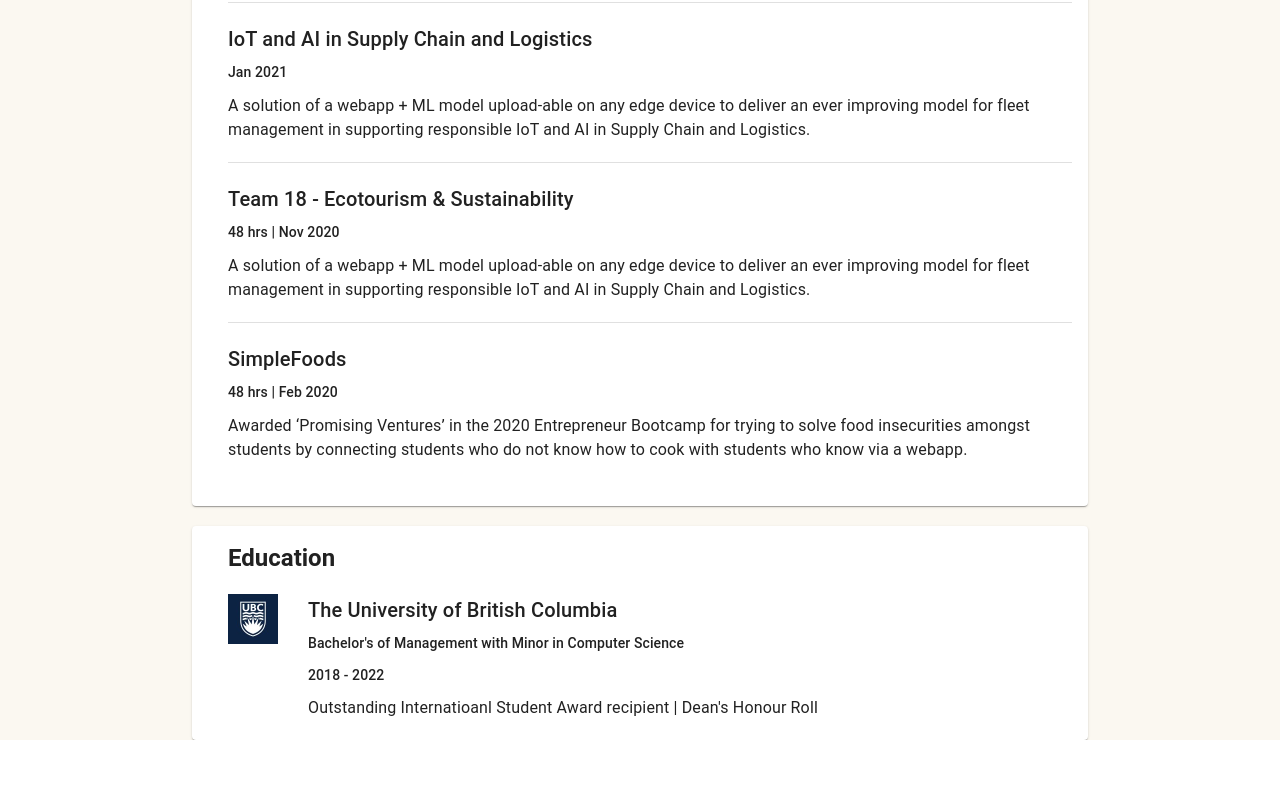
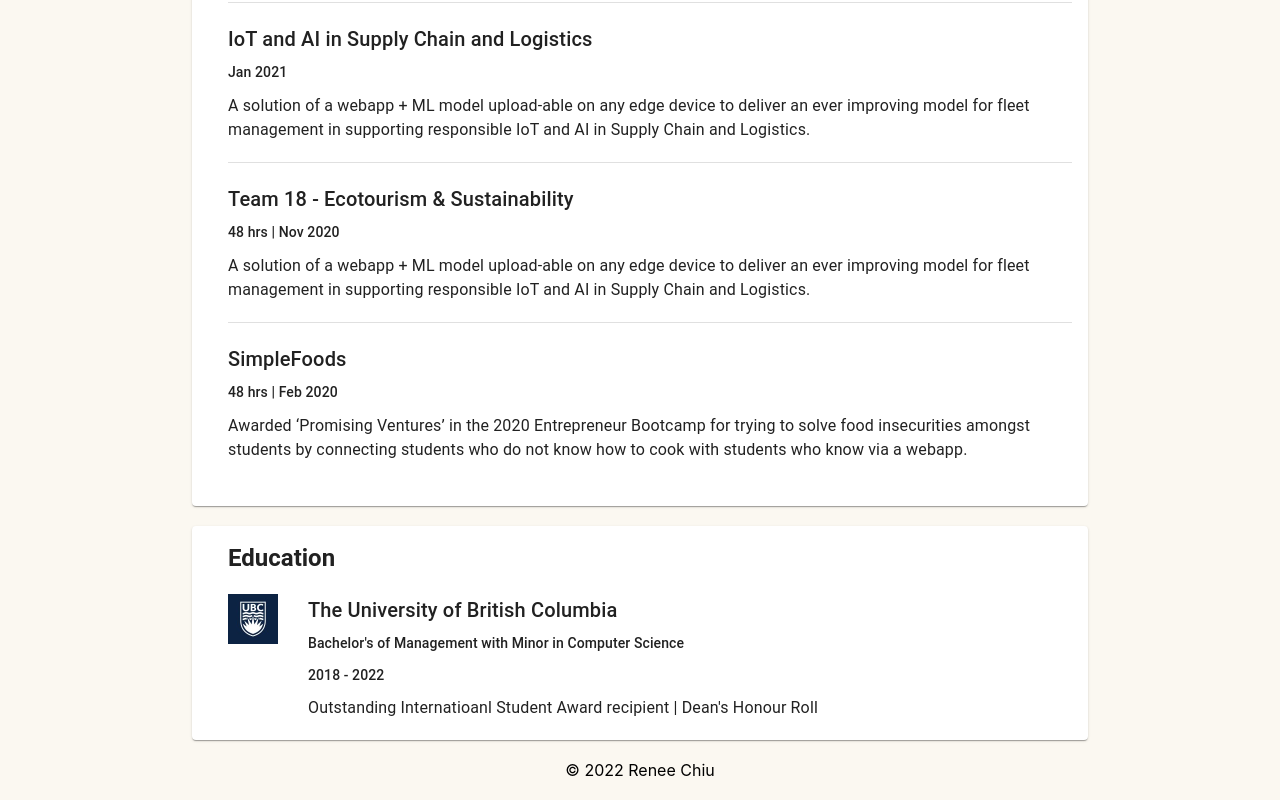
Before and after one commit to CWYRenee/CWYRenee.github.io, a React (Create React App) app: page / in a window 1280 px wide. Shown: the part 2486-3286 px from the top of the page. Before the commit the page ends 3226 px from the top, so only its background shows below. Built offline with nearby package versions, Linux system fonts and the light colour scheme.

Commit message:
initial footer commit

```diff
--- a/src/App.js
+++ b/src/App.js
@@ -5,6 +5,7 @@
 import Projects from './components/Feed/Projects';
 import Education from './components/Feed/Education';
 import Experience from './components/Feed/Experience';
+import Footer from './components/Footer/Footer';
 
 function App() {
   return (
@@ -14,6 +15,7 @@
     <Experience />
     <Projects />
     <Education />
+    <Footer />
     </div>
   );
 }
--- /dev/null
+++ b/src/components/Footer/Footer.js
@@ -0,0 +1,13 @@
+import React from 'react'
+import './Footer.sass'
+
+function Footer() {
+  return (
+    <div className="footer">
+
+        © 2022 Renee Chiu
+    </div>
+  )
+}
+
+export default Footer
--- /dev/null
+++ b/src/components/Footer/Footer.sass
@@ -0,0 +1,6 @@
+.footer
+  display: flex
+  justify-content: center
+  padding-top: 20px
+  padding-bottom: 20px
+  width: 100%
```
